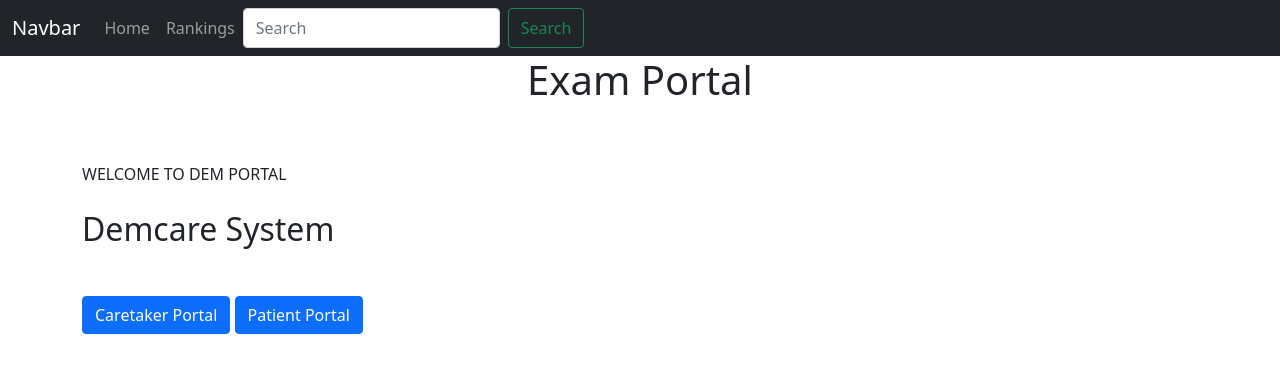
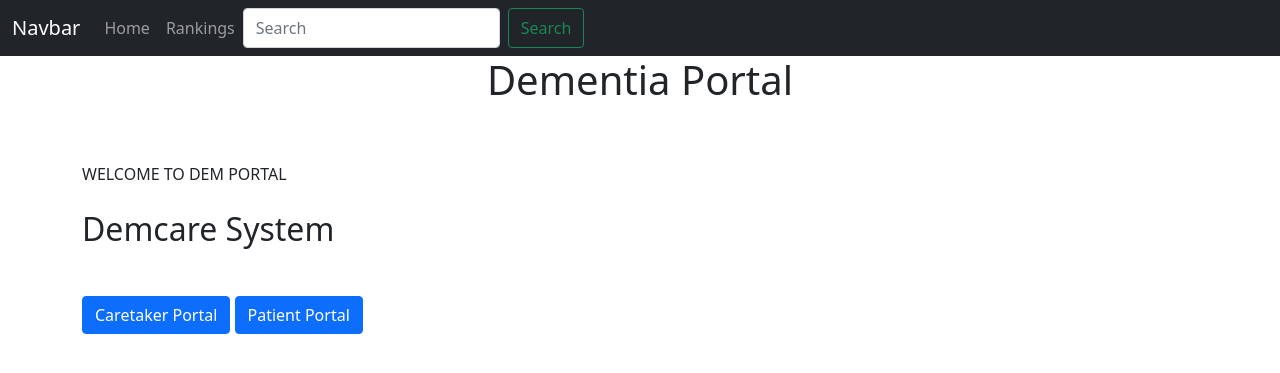
Before and after one commit to TruptiPendharkar/Dementia, a Flask app: page / in a window 1280 px wide. Shown: the top 373 px of the page. Run offline with Flask 3, Linux system fonts and the light colour scheme; parts of the project's set-up code (start-up, migrations or seed data) failed here and were passed over.

Commit message:
added home template

```diff
--- a/templates/home.html
+++ b/templates/home.html
@@ -65,7 +65,7 @@
 
         </div>
       </nav>
-        <h1 align="center">Exam Portal</h1>
+        <h1 align="center">Dementia Portal</h1>
       <div class="container col-lg-12 my-30" style="padding-top: 50px;">
         <p class="text-uppercase">
           {% if session['name'] %}
```
